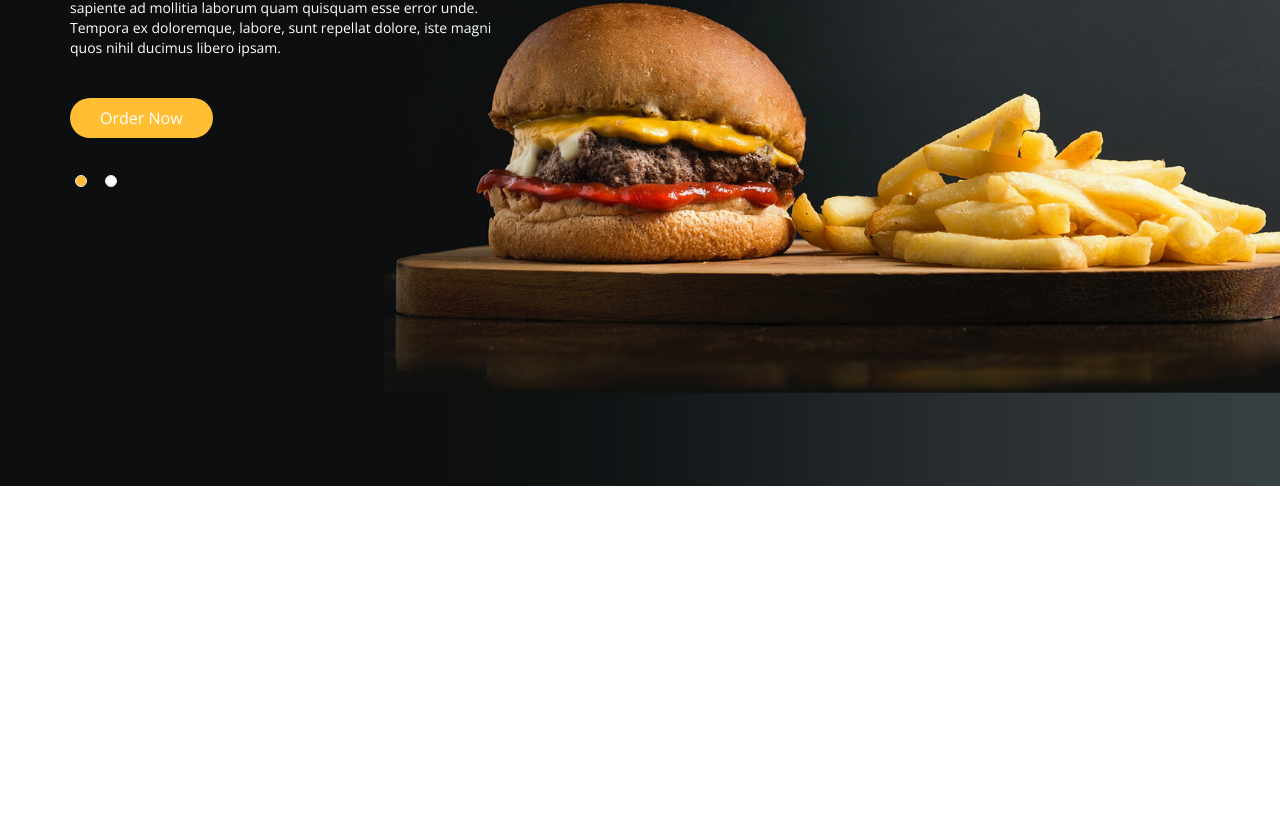
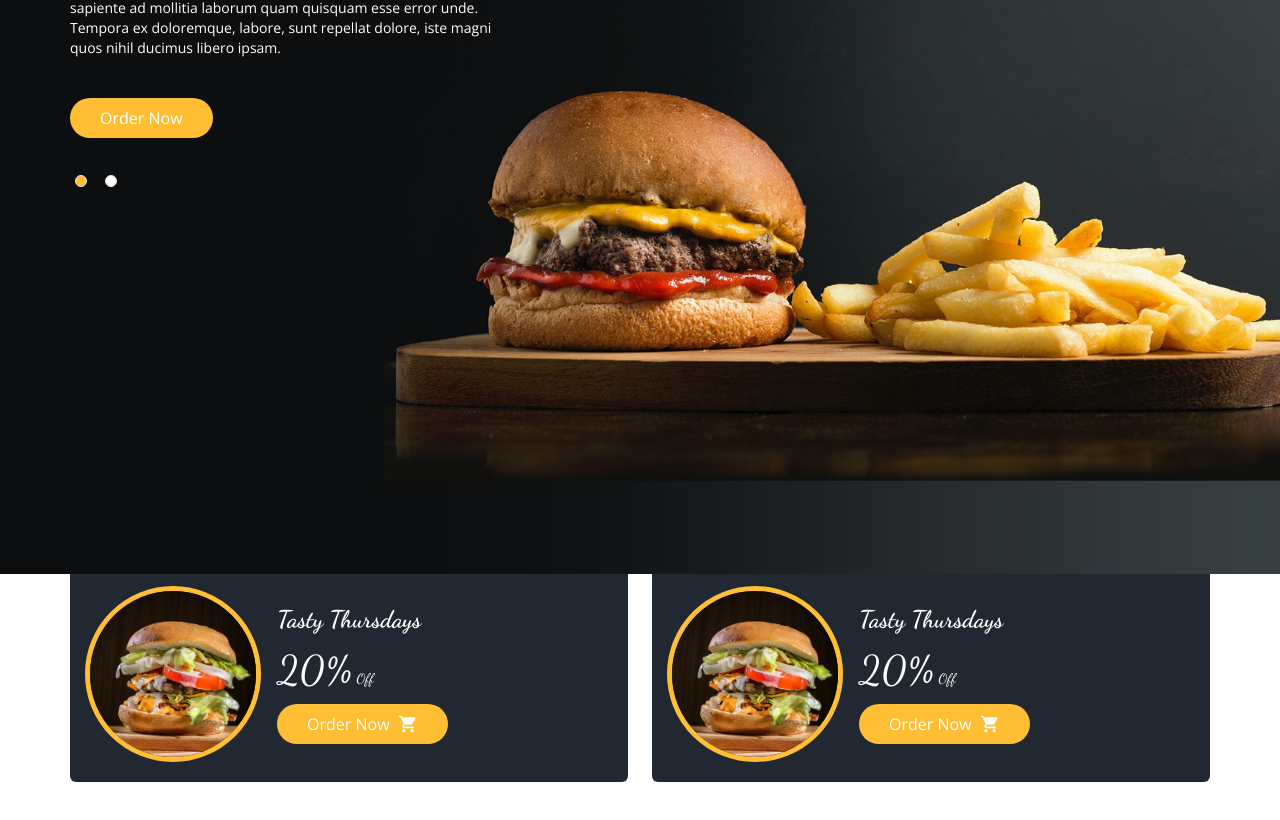
Before and after one commit to hkankyilmaz/meal-order-app, a Next.js app: page /home in a window 1280 px wide. Shown: the part 226-1046 px from the top of the page. Before the commit the page ends 800 px from the top, so only its background shows below. Built offline with nearby package versions, Linux system fonts and the light colour scheme.

Commit message:
campaigns component

```diff
--- /dev/null
+++ b/components/Campaigns.jsx
@@ -0,0 +1,40 @@
+import Image from "next/image";
+import Title from "./ui/Title";
+import { MdShoppingCart } from "react-icons/md";
+
+const CampaignItem = () => {
+  return (
+    <div className="bg-secondary flex-1 rounded-md py-5 px-[15px] flex items-center gap-x-4">
+      <div className="relative md:w-44 md:h-44 w-36 h-36 after:content-['']   border-[5px] border-primary rounded-full overflow-hidden">
+        <Image
+          src="/images/o1.jpg"
+          alt=""
+          layout="fill"
+          className="hover:scale-105 transition-all"
+          objectFit="cover"
+        />
+      </div>
+      <div className="text-white">
+        <Title addClass="text-2xl">Tasty Thursdays</Title>
+        <div className="font-dancing my-1">
+          <span className="text-[40px]">20%</span>
+          <span className="text-sm inline-block ml-1">Off</span>
+        </div>
+        <button className="btn-primary flex items-center gap-x-2">
+          Order Now <MdShoppingCart size={20} />
+        </button>
+      </div>
+    </div>
+  );
+};
+
+const Campaigns = () => {
+  return (
+    <div className="flex justify-between container mx-auto py-20 gap-6 flex-wrap">
+      <CampaignItem />
+      <CampaignItem />
+    </div>
+  );
+};
+
+export default Campaigns;
--- a/components/Corousel.jsx
+++ b/components/Corousel.jsx
@@ -1,5 +1,4 @@
 import Image from "next/image";
-import React from "react";
 import Title from "./ui/Title";
 import Slider from "react-slick";
 
--- a/components/layout/Header.jsx
+++ b/components/layout/Header.jsx
@@ -10,7 +10,6 @@
   const [isMenuModal, setIsMenuModal] = useState(false);
 
   const router = useRouter();
-  console.log(router.asPath);
 
   return (
     <div
--- a/pages/home/index.jsx
+++ b/pages/home/index.jsx
@@ -1,10 +1,12 @@
 import React from "react";
 import Carousel from "../../components/Corousel";
+import Campaigns from "../../components/Campaigns";
 
 const Index = () => {
   return (
-    <div className="relative">
+    <div>
       <Carousel />
+      <Campaigns />
     </div>
   );
 };
```
Also changed, not shown: public/images/o1.jpg (added).
